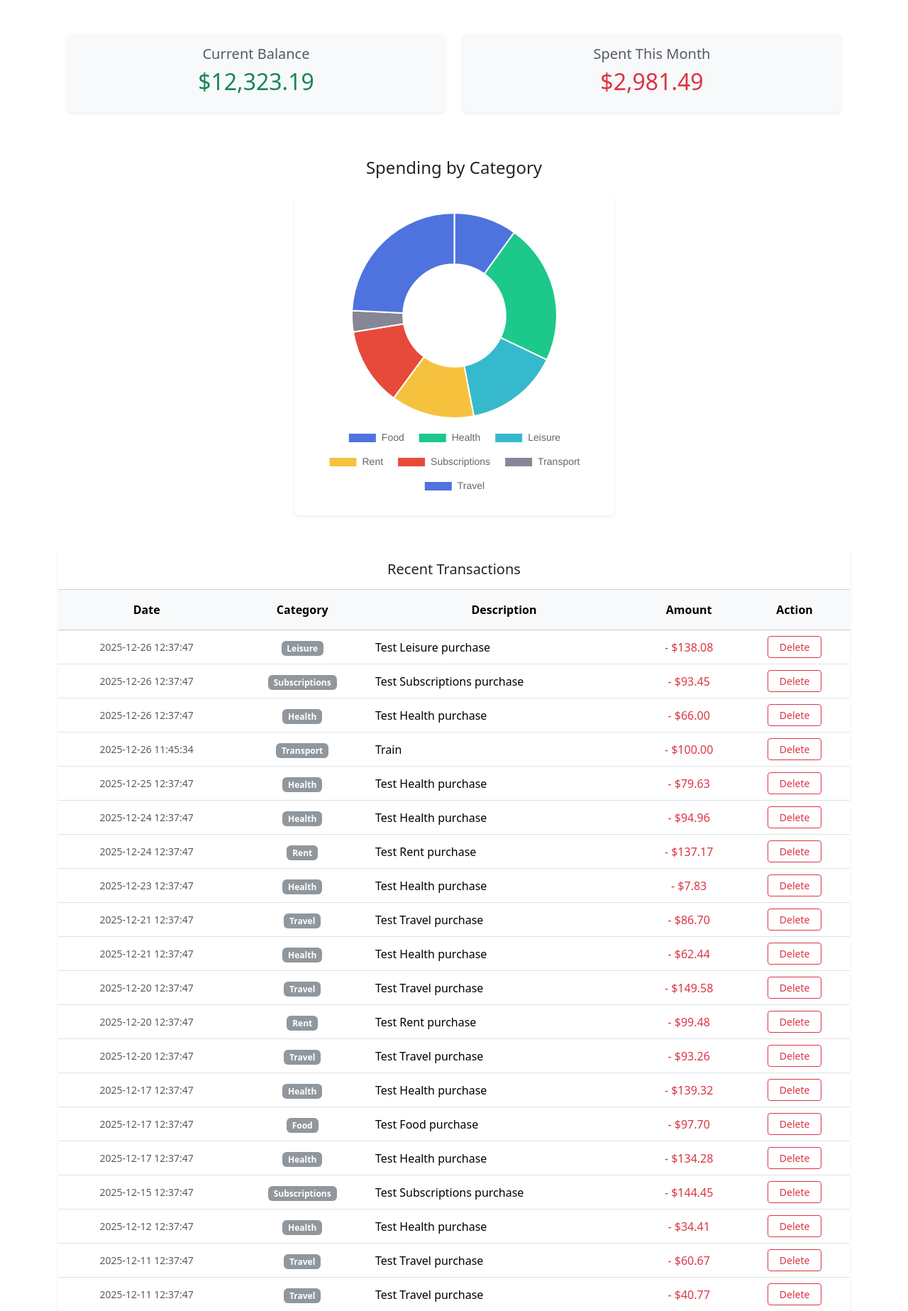
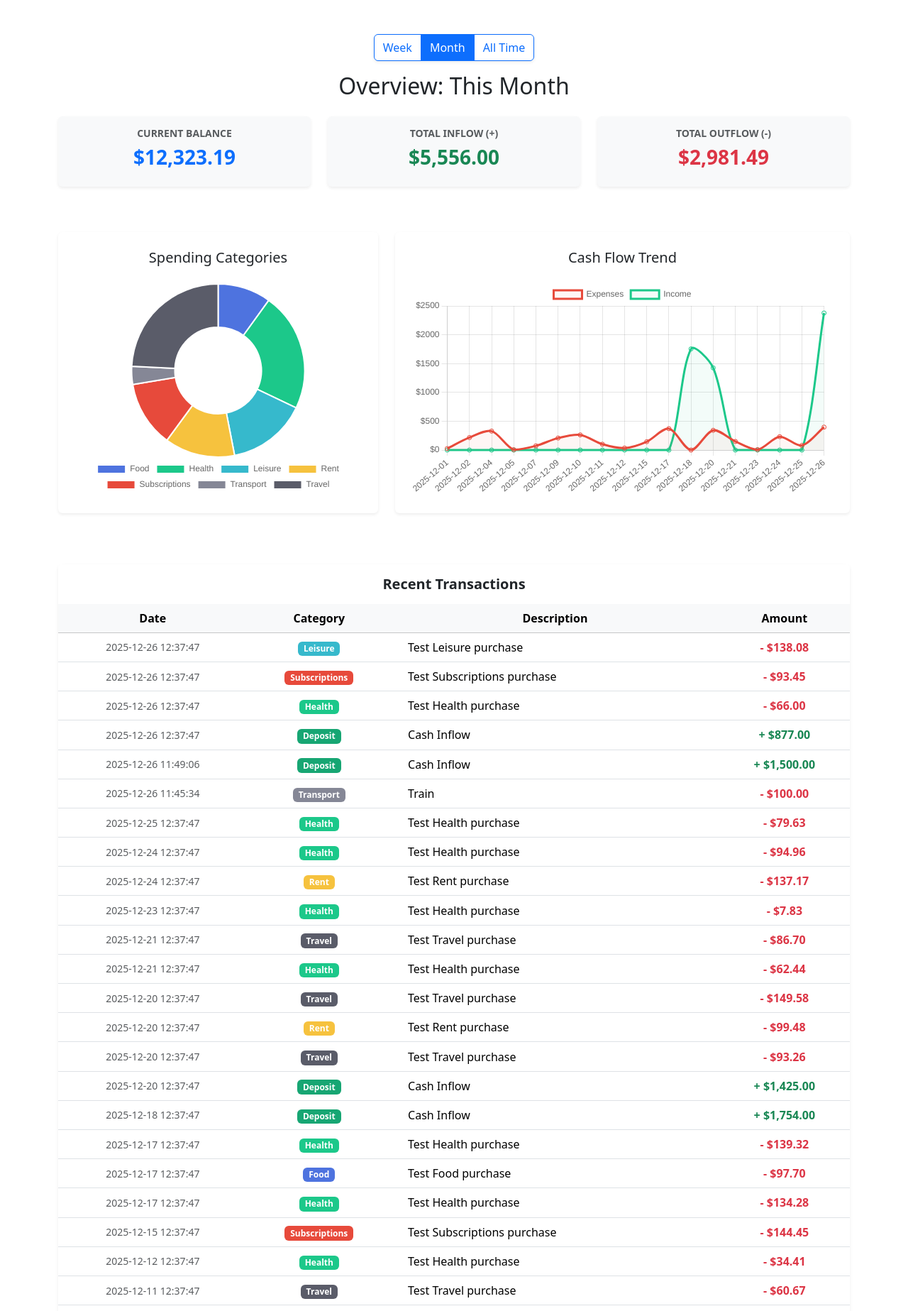
Before and after one commit to OdinM13/expense-tracker, a Flask app: page / in a window 1280 px wide. Shown: the part 76-1923 px from the top of the page at 71% size. Run offline with Flask 3, Linux system fonts and the light colour scheme; a user stored in the database is signed in; some libraries are stand-ins or nearby versions.

Commit message:
Added Graph, added Income to Transaction History, fixed UI

```diff
--- a/app.py
+++ b/app.py
@@ -34,42 +34,70 @@ def after_request(response):
 @app.route("/")
 @login_required
 def index():
-    """Dashboard: Show balance, list and chart data for the current month"""
+    """Dashboard: Show cash flow, analytics and transaction history"""
     user_id = session["user_id"]
+    timespan = request.args.get("filter", "month")
 
-    # Get user's current cash balance
-    user_rows = db.execute("SELECT cash FROM users WHERE id = ?", user_id)
-    cash = user_rows[0]["cash"]
+    # Define SQL filters based on time horizon
+    if timespan == "week":
+        date_filter = "date >= date('now', '-7 days')"
+        display_title = "Last 7 Days"
+    elif timespan == "all":
+        date_filter = "1=1"
+        display_title = "All Time"
+    else:
+        date_filter = "date >= date('now', 'start of month')"
+        display_title = "This Month"
 
-    # Fetch all expenses for the list (ordered by most recent)
-    expenses = db.execute("SELECT * FROM expenses WHERE user_id = ? ORDER BY date DESC", user_id)
+    # 1. Fetch current balance
+    cash = db.execute("SELECT cash FROM users WHERE id = ?", user_id)[0]["cash"]
 
-    # Calculate total spent in the CURRENT month
-    # 'start of month' ensures we only sum values from the 1st of this month onwards
-    total_spent_query = db.execute(
-        "SELECT SUM(amount) AS total FROM expenses WHERE user_id = ? AND date >= date('now', 'start of month')",
-        user_id
-    )
-    total_spent = total_spent_query[0]["total"] if total_spent_query[0]["total"] else 0
+    # 2. Fetch combined history (Expenses and Income) using UNION
+    # We add a virtual column 'type' to distinguish between them in the template
+    transactions = db.execute(
+            f"SELECT id, amount, category, description, date, 'expense' AS type FROM expenses "
+            f"WHERE user_id = ? AND {date_filter} "
+            f"UNION ALL "
+            f"SELECT id, amount, 'Deposit' AS category, 'Cash Inflow' AS description, date, 'income' AS type FROM income "
+            f"WHERE user_id = ? AND {date_filter} "
+            f"ORDER BY date DESC", user_id, user_id
+            )
 
-    # Fetch chart data: Grouped by category for the CURRENT month
+    # 3. Calculate Totals for the selected period
+    total_spent = db.execute(f"SELECT SUM(amount) AS total FROM expenses WHERE user_id = ? AND {date_filter}", user_id)[0]["total"] or 0
+    total_income = db.execute(f"SELECT SUM(amount) AS total FROM income WHERE user_id = ? AND {date_filter}", user_id)[0]["total"] or 0
+
+    # 4. Data for Category Chart (Expenses only)
     chart_rows = db.execute(
-        "SELECT category, SUM(amount) AS total FROM expenses "
-        "WHERE user_id = ? AND date >= date('now', 'start of month') "
-        "GROUP BY category",
-        user_id
-    )
+            f"SELECT category, SUM(amount) AS total FROM expenses WHERE user_id = ? AND {date_filter} GROUP BY category",
+            user_id
+            )
+    cat_labels = [row["category"] for row in chart_rows]
+    cat_values = [row["total"] for row in chart_rows]
 
-    # Prepare lists for Chart.js
-    chart_labels = [row["category"] for row in chart_rows]
-    chart_values = [row["total"] for row in chart_rows]
+    # 5. Data for Trend Chart (Income vs. Expenses over time)
+    # Get daily expenses
+    exp_trend = db.execute(
+            f"SELECT date(date) AS day, SUM(amount) AS total FROM expenses "
+            f"WHERE user_id = ? AND {date_filter} GROUP BY day ORDER BY day ASC", user_id
+            )
+    # Get daily income
+    inc_trend = db.execute(
+            f"SELECT date(date) AS day, SUM(amount) AS total FROM income "
+            f"WHERE user_id = ? AND {date_filter} GROUP BY day ORDER BY day ASC", user_id
+            )
 
     return render_template("index.html",
                            cash=usd(cash),
-                           expenses=expenses,
+                           transactions=transactions,
                            total_spent=usd(total_spent),
-                           labels=chart_labels,
-                           values=chart_values)
+                           total_income=usd(total_income),
+                           cat_labels=cat_labels,
+                           cat_values=cat_values,
+                           exp_trend=exp_trend,
+                           inc_trend=inc_trend,
+                           timespan=timespan,
+                           display_title=display_title)
 
 @app.route("/add", methods=["GET", "POST"])
 @login_required
@@ -137,26 +165,21 @@ def delete():
 @app.route("/charge", methods=["GET", "POST"])
 @login_required
 def charge():
-    """Add funds to account"""
+    """Add funds and log the transaction"""
     if request.method == "POST":
         amount = request.form.get("money_raw")
+        if not amount or float(amount) <= 0:
+            return apology("Invalid amount", 400)
 
-        if not amount:
-            return apology("must provide amount", 400)
+        amount = float(amount)
+        # 1. Update user's main balance
+        db.execute("UPDATE users SET cash = cash + ? WHERE id = ?", amount, session["user_id"])
+        # 2. Log the deposit in the income table
+        db.execute("INSERT INTO income (user_id, amount) VALUES (?, ?)", session["user_id"], amount)
 
-        try:
-            amount = float(amount)
-            if amount <= 0:
-                return apology("must be positive amount", 400)
-        except ValueError:
-            return apology("invalid amount", 400)
-
-        db.execute("UPDATE users SET cash = cash + ? WHERE id = ?", amount, session["user_id"])
-
-        flash("Funds added!")
+        flash("Funds added successfully!")
         return redirect("/")
-    else:
-        return render_template("charge.html")
+    return render_template("charge.html")
 
 
 @app.route("/login", methods=["GET", "POST"])
--- a/templates/index.html
+++ b/templates/index.html
@@ -1,72 +1,82 @@
 {% extends "layout.html" %}
 
-{% block title %}
-    Dashboard
-{% endblock %}
+{% block title %}Dashboard{% endblock %}
 
 {% block main %}
-    <div class="container text-center mb-5">
-        <div class="row">
-            <div class="col-md-6 mb-3">
-                <div class="card shadow-sm border-0 bg-light">
-                    <div class="card-body">
-                        <h5 class="card-title text-muted font-weight-bold">Current Balance</h5>
-                        <h2 class="text-success font-weight-bold">{{ cash }}</h2>
-                    </div>
+    <div class="container mb-4 text-center">
+        <div class="btn-group shadow-sm">
+            <a href="/?filter=week" class="btn btn-outline-primary {% if timespan == 'week' %}active{% endif %}">Week</a>
+            <a href="/?filter=month" class="btn btn-outline-primary {% if timespan == 'month' %}active{% endif %}">Month</a>
+            <a href="/?filter=all" class="btn btn-outline-primary {% if timespan == 'all' %}active{% endif %}">All Time</a>
+        </div>
+        <h2 class="mt-3">Overview: {{ display_title }}</h2>
+    </div>
+
+    <div class="row text-center mb-5">
+        <div class="col-md-4 mb-3">
+            <div class="card shadow-sm border-0 bg-light p-3 h-100">
+                <h6 class="text-muted small text-uppercase fw-bold">Current Balance</h6>
+                <h3 class="text-primary fw-bold">{{ cash }}</h3>
+            </div>
+        </div>
+        <div class="col-md-4 mb-3">
+            <div class="card shadow-sm border-0 bg-light p-3 h-100">
+                <h6 class="text-muted small text-uppercase fw-bold">Total Inflow (+)</h6>
+                <h3 class="text-success fw-bold">{{ total_income }}</h3>
+            </div>
+        </div>
+        <div class="col-md-4 mb-3">
+            <div class="card shadow-sm border-0 bg-light p-3 h-100">
+                <h6 class="text-muted small text-uppercase fw-bold">Total Outflow (-)</h6>
+                <h3 class="text-danger fw-bold">{{ total_spent }}</h3>
+            </div>
+        </div>
+    </div>
+
+    <div class="row mb-5">
+        <div class="col-lg-5 mb-4">
+            <div class="card shadow-sm border-0 p-4 h-100">
+                <h5 class="mb-4 text-center">Spending Categories</h5>
+                <div style="position: relative; height:300px;">
+                    <canvas id="categoryChart"></canvas>
                 </div>
             </div>
-            <div class="col-md-6 mb-3">
-                <div class="card shadow-sm border-0 bg-light">
-                    <div class="card-body">
-                        <h5 class="card-title text-muted font-weight-bold">Spent This Month</h5>
-                        <h2 class="text-danger font-weight-bold">{{ total_spent }}</h2>
-                    </div>
+        </div>
+        <div class="col-lg-7 mb-4">
+            <div class="card shadow-sm border-0 p-4 h-100">
+                <h5 class="mb-4 text-center">Cash Flow Trend</h5>
+                <div style="position: relative; height:300px;">
+                    <canvas id="flowChart"></canvas>
                 </div>
             </div>
         </div>
     </div>
 
-    <div class="row justify-content-center mb-5">
-        <div class="col-md-8 col-lg-5 text-center">
-            <h4 class="mb-4">Spending by Category</h4>
-            <div class="card shadow-sm p-4 border-0">
-                <canvas id="expenseChart"></canvas>
-            </div>
-        </div>
-    </div>
-
     <div class="card shadow-sm border-0">
-        <div class="card-header bg-white py-3">
-            <h5 class="mb-0 font-weight-bold">Recent Transactions</h5>
+        <div class="card-header bg-white py-3 border-bottom-0">
+            <h5 class="mb-0 fw-bold text-center">Recent Transactions</h5>
         </div>
         <div class="table-responsive">
-            <table class="table table-hover align-middle mb-0">
+            <table class="table table-hover align-middle mb-0 text-center">
                 <thead class="table-light">
                     <tr>
-                        <th class="py-3">Date</th>
-                        <th class="py-3">Category</th>
-                        <th class="py-3">Description</th>
-                        <th class="py-3">Amount</th>
-                        <th class="py-3">Action</th>
+                        <th>Date</th>
+                        <th>Category</th>
+                        <th>Description</th>
+                        <th>Amount</th>
                     </tr>
                 </thead>
-                <tbody>
-                    {% for expense in expenses %}
+                <tbody id="transaction-body">
+                    {% for tx in transactions %}
                         <tr>
-                            <td class="text-muted small">{{ expense.date }}</td>
-                            <td><span class="badge bg-secondary opacity-75">{{ expense.category }}</span></td>
-                            <td class="text-start">{{ expense.description }}</td>
-                            <td class="text-danger font-weight-bold">- {{ expense.amount | usd }}</td>
+                            <td class="small text-muted">{{ tx.date }}</td>
                             <td>
-                                <form action="/delete" method="post">
-                                    <input type="hidden" name="id" value="{{ expense.id }}">
-                                    <button class="btn btn-sm btn-outline-danger px-3" type="submit">Delete</button>
-                                </form>
+                                <span class="badge category-badge">{{ tx.category }}</span>
                             </td>
-                        </tr>
-                    {% else %}
-                        <tr>
-                            <td colspan="5" class="text-center py-4 text-muted">No expenses recorded yet.</td>
+                            <td class="text-start px-4">{{ tx.description }}</td>
+                            <td class="{% if tx.type == 'income' %}text-success{% else %}text-danger{% endif %} fw-bold">
+                                {% if tx.type == 'income' %}+{% else %}-{% endif %} {{ tx.amount | usd }}
+                            </td>
                         </tr>
                     {% endfor %}
                 </tbody>
@@ -75,57 +85,101 @@
     </div>
 
     <script src="https://cdn.jsdelivr.net/npm/chart.js"></script>
-
     <script>
         document.addEventListener('DOMContentLoaded', function() {
-            // Parse data passed from Flask/Jinja2
-            const labels = {{ labels | tojson }};
-            const values = {{ values | tojson }};
+            // 1. Define a consistent Color Map for categories
+            const categoryColorMap = {
+                'Food': '#4e73df',          // Blue
+                'Rent': '#f6c23e',          // Yellow
+                'Leisure': '#36b9cc',       // Teal
+                'Travel': '#5a5c69',        // Dark Grey
+                'Health': '#1cc88a',        // Green
+                'Subscriptions': '#e74a3b',  // Red
+                'Deposit': '#17a673'        // Dark Green (for Income)
+            };
 
-            // Select canvas context
-            const ctx = document.getElementById('expenseChart').getContext('2d');
+            // 2. Fetch data from Flask
+            const catLabels = {{ cat_labels | tojson }};
+            const catValues = {{ cat_values | tojson }};
 
-            // Initialize Chart.js
-            new Chart(ctx, {
-                type: 'doughnut', // Clean and modern visualization
+            // Assign colors based on the map (defaulting to grey if category missing)
+            const catColors = catLabels.map(label => categoryColorMap[label] || '#858796');
+
+            // 3. Initialize Doughnut Chart
+            new Chart(document.getElementById('categoryChart'), {
+                type: 'doughnut',
                 data: {
-                    labels: labels,
+                    labels: catLabels,
                     datasets: [{
-                        label: 'Spending',
-                        data: values,
-                        backgroundColor: [
-                            '#4e73df', '#1cc88a', '#36b9cc',
-                            '#f6c23e', '#e74a3b', '#858796'
-                        ],
-                        hoverBackgroundColor: [
-                            '#2e59d9', '#17a673', '#2c9faf',
-                            '#dda20a', '#be2617', '#60616f'
-                        ],
-                        hoverOffset: 10,
-                        borderWidth: 2
+                        data: catValues,
+                        backgroundColor: catColors,
+                        hoverOffset: 15
                     }]
                 },
                 options: {
                     maintainAspectRatio: false,
-                    responsive: true,
-                    plugins: {
-                        legend: {
-                            position: 'bottom',
-                            labels: {
-                                padding: 20,
-                                font: {
-                                    size: 14
-                                }
-                            }
+                    plugins: { legend: { position: 'bottom' } }
+                }
+            });
+
+            // 4. Color the Table Badges based on the same Map
+            document.querySelectorAll('.category-badge').forEach(badge => {
+                const category = badge.innerText.trim();
+                badge.style.backgroundColor = categoryColorMap[category] || '#858796';
+            });
+
+            // 5. Fix the Trend Line Chart logic
+            // We combine all unique dates from both sets to create a master timeline
+            const expData = {{ exp_trend | tojson }};
+            const incData = {{ inc_trend | tojson }};
+
+            // Get a sorted list of all unique dates present in either dataset
+            const allDates = [...new Set([
+                ...expData.map(d => d.day),
+                ...incData.map(d => d.day)
+            ])].sort();
+
+            // Map the data: If a date is missing in one dataset, set it to 0
+            const finalExpValues = allDates.map(date => {
+                const match = expData.find(d => d.day === date);
+                return match ? match.total : 0;
+            });
+
+            const finalIncValues = allDates.map(date => {
+                const match = incData.find(d => d.day === date);
+                return match ? match.total : 0;
+            });
+
+            // Initialize Dual Line Chart
+            new Chart(document.getElementById('flowChart'), {
+                type: 'line',
+                data: {
+                    labels: allDates,
+                    datasets: [
+                        {
+                            label: 'Expenses',
+                            data: finalExpValues,
+                            borderColor: '#e74a3b',
+                            backgroundColor: 'rgba(231, 74, 59, 0.05)',
+                            fill: true,
+                            tension: 0.3
                         },
-                        tooltip: {
-                            callbacks: {
-                                label: function(context) {
-                                    return ` ${context.label}: $${context.parsed.toFixed(2)}`;
-                                }
-                            }
+                        {
+                            label: 'Income',
+                            data: finalIncValues,
+                            borderColor: '#1cc88a',
+                            backgroundColor: 'rgba(28, 200, 138, 0.05)',
+                            fill: true,
+                            tension: 0.3
                         }
-                    }
+                    ]
+                },
+                options: {
+                    maintainAspectRatio: false,
+                    scales: {
+                        y: { beginAtZero: true, ticks: { callback: v => '$' + v } }
+                    },
+                    plugins: { legend: { position: 'top' } }
                 }
             });
         });
```
Also changed, not shown: seed_data.py (added, +72 -0 lines), finance.db, 1 other file.
